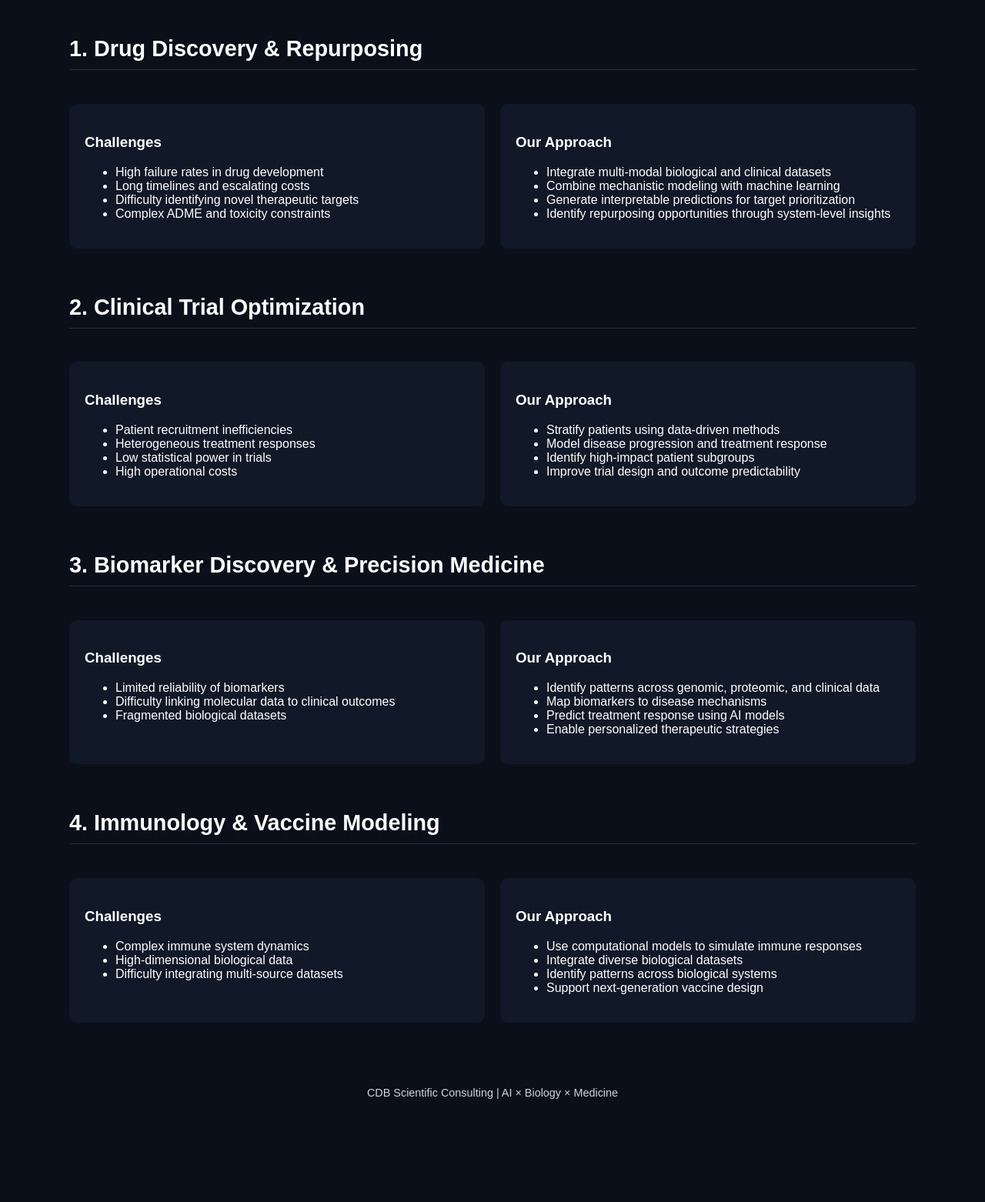
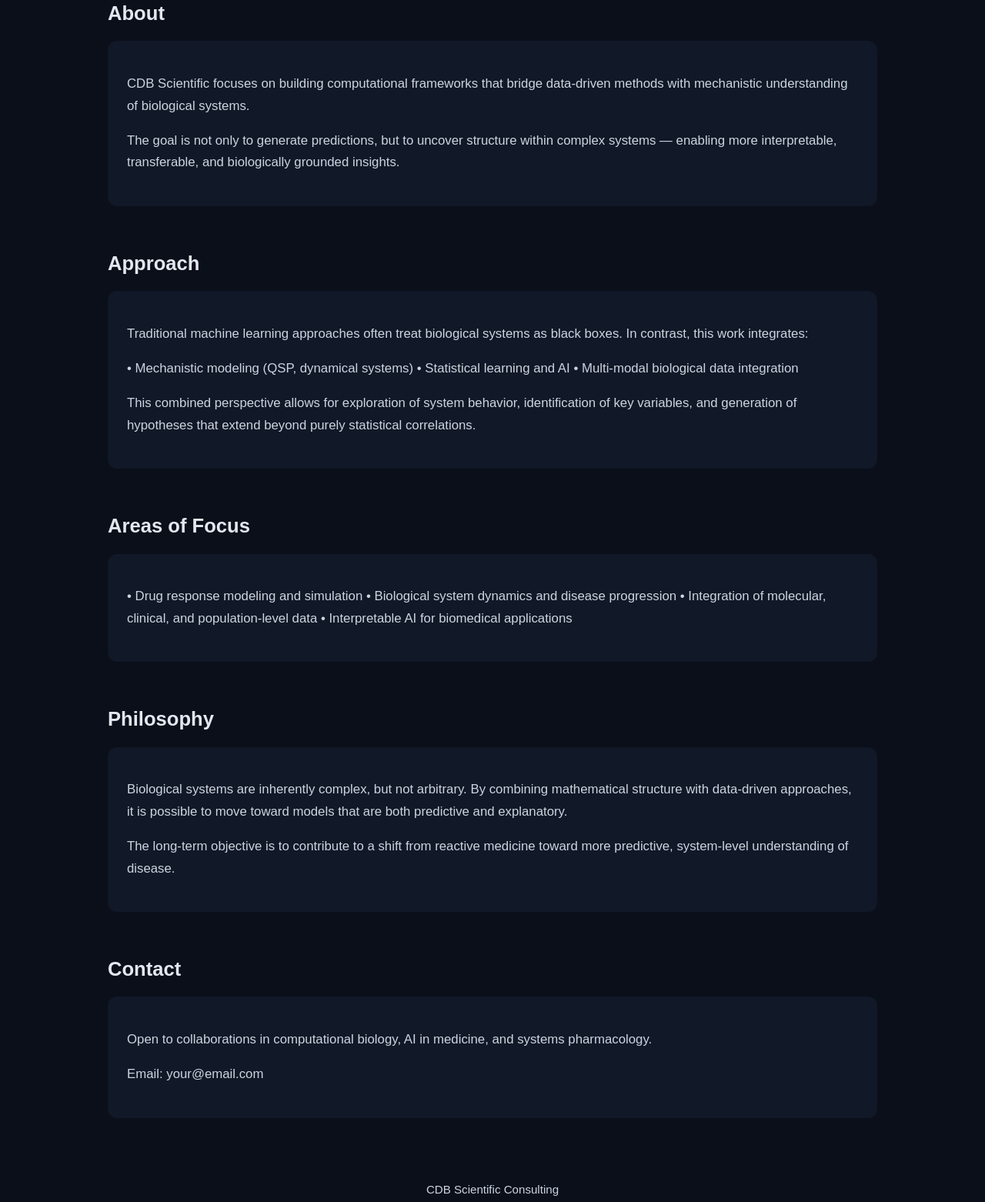
Before and after one commit to cbasile2n/cdb-scientific-consulting, a plain HTML site: page index.html in a window 1280 px wide. Shown: the part 442-2004 px from the top of the page at 77% size. Before the commit the page ends 1928 px from the top, so only its background shows below. Drawn offline with Linux system fonts and the light colour scheme.

Commit message:
Update index.html

```diff
--- a/index.html
+++ b/index.html
@@ -2,7 +2,7 @@
 <html lang="en">
 <head>
   <meta charset="UTF-8">
-  <title>CDB Scientific | AI & Systems Biology</title>
+  <title>CDB Scientific | AI & Biomedical Systems</title>
   <meta name="viewport" content="width=device-width, initial-scale=1.0">
 
   <style>
@@ -15,34 +15,31 @@
 
     .container {
       width: 90%;
-      max-width: 1100px;
+      max-width: 1000px;
       margin: auto;
-      padding: 40px 0;
-    }
-
-    h1, h2 {
-      color: #ffffff;
+      padding: 60px 0;
     }
 
     h1 {
       font-size: 2.8em;
+      text-align: center;
     }
 
     h2 {
       margin-top: 60px;
-      font-size: 1.8em;
-      border-bottom: 1px solid #2a2f45;
-      padding-bottom: 10px;
+      font-size: 1.6em;
+      color: #e2e8f0;
     }
 
     p {
       color: #cbd5e1;
-      line-height: 1.6;
+      line-height: 1.7;
+      font-size: 1.05em;
     }
 
     .hero {
       text-align: center;
-      padding: 80px 20px;
+      padding: 100px 20px 40px;
     }
 
     .section {
@@ -51,28 +48,16 @@
 
     .card {
       background: #111827;
-      padding: 20px;
-      border-radius: 10px;
+      padding: 25px;
+      border-radius: 12px;
       margin-top: 20px;
-    }
-
-    .grid {
-      display: grid;
-      grid-template-columns: 1fr 1fr;
-      gap: 20px;
-    }
-
-    @media (max-width: 768px) {
-      .grid {
-        grid-template-columns: 1fr;
-      }
     }
 
     .footer {
       text-align: center;
       margin-top: 80px;
+      font-size: 0.9em;
       color: #888;
-      font-size: 0.9em;
     }
   </style>
 </head>
@@ -81,124 +66,101 @@
 
   <!-- HERO -->
   <div class="hero">
-    <h1>Accelerating Biomedical Discovery with AI & Systems Modeling</h1>
+    <h1>Modeling Biology. Advancing Medicine.</h1>
     <p>
-      Integrating machine learning, quantitative systems pharmacology, and biological data
-      to generate actionable insights across drug discovery, clinical research, and precision medicine.
+      A computational approach to understanding complex biological systems
+      through the integration of machine learning, mechanistic modeling,
+      and real-world biomedical data.
     </p>
   </div>
 
   <div class="container">
 
-    <!-- SECTION 1 -->
-    <h2>1. Drug Discovery & Repurposing</h2>
+    <!-- ABOUT -->
+    <div class="section">
+      <h2>About</h2>
+      <div class="card">
+        <p>
+          CDB Scientific focuses on building computational frameworks that bridge data-driven
+          methods with mechanistic understanding of biological systems.
+        </p>
 
-    <div class="grid">
-
-      <div class="card">
-        <h3>Challenges</h3>
-        <ul>
-          <li>High failure rates in drug development</li>
-          <li>Long timelines and escalating costs</li>
-          <li>Difficulty identifying novel therapeutic targets</li>
-          <li>Complex ADME and toxicity constraints</li>
-        </ul>
+        <p>
+          The goal is not only to generate predictions, but to uncover structure within complex systems —
+          enabling more interpretable, transferable, and biologically grounded insights.
+        </p>
       </div>
-
-      <div class="card">
-        <h3>Our Approach</h3>
-        <ul>
-          <li>Integrate multi-modal biological and clinical datasets</li>
-          <li>Combine mechanistic modeling with machine learning</li>
-          <li>Generate interpretable predictions for target prioritization</li>
-          <li>Identify repurposing opportunities through system-level insights</li>
-        </ul>
-      </div>
-
     </div>
 
-    <!-- SECTION 2 -->
-    <h2>2. Clinical Trial Optimization</h2>
+    <!-- APPROACH -->
+    <div class="section">
+      <h2>Approach</h2>
+      <div class="card">
+        <p>
+          Traditional machine learning approaches often treat biological systems as black boxes.
+          In contrast, this work integrates:
+        </p>
 
-    <div class="grid">
+        <p>
+          • Mechanistic modeling (QSP, dynamical systems)
+          • Statistical learning and AI
+          • Multi-modal biological data integration
+        </p>
 
-      <div class="card">
-        <h3>Challenges</h3>
-        <ul>
-          <li>Patient recruitment inefficiencies</li>
-          <li>Heterogeneous treatment responses</li>
-          <li>Low statistical power in trials</li>
-          <li>High operational costs</li>
-        </ul>
+        <p>
+          This combined perspective allows for exploration of system behavior, identification of key variables,
+          and generation of hypotheses that extend beyond purely statistical correlations.
+        </p>
       </div>
-
-      <div class="card">
-        <h3>Our Approach</h3>
-        <ul>
-          <li>Stratify patients using data-driven methods</li>
-          <li>Model disease progression and treatment response</li>
-          <li>Identify high-impact patient subgroups</li>
-          <li>Improve trial design and outcome predictability</li>
-        </ul>
-      </div>
-
     </div>
 
-    <!-- SECTION 3 -->
-    <h2>3. Biomarker Discovery & Precision Medicine</h2>
-
-    <div class="grid">
-
+    <!-- AREAS -->
+    <div class="section">
+      <h2>Areas of Focus</h2>
       <div class="card">
-        <h3>Challenges</h3>
-        <ul>
-          <li>Limited reliability of biomarkers</li>
-          <li>Difficulty linking molecular data to clinical outcomes</li>
-          <li>Fragmented biological datasets</li>
-        </ul>
+        <p>
+          • Drug response modeling and simulation
+          • Biological system dynamics and disease progression
+          • Integration of molecular, clinical, and population-level data
+          • Interpretable AI for biomedical applications
+        </p>
       </div>
-
-      <div class="card">
-        <h3>Our Approach</h3>
-        <ul>
-          <li>Identify patterns across genomic, proteomic, and clinical data</li>
-          <li>Map biomarkers to disease mechanisms</li>
-          <li>Predict treatment response using AI models</li>
-          <li>Enable personalized therapeutic strategies</li>
-        </ul>
-      </div>
-
     </div>
 
-    <!-- SECTION 4 -->
-    <h2>4. Immunology & Vaccine Modeling</h2>
+    <!-- PHILOSOPHY -->
+    <div class="section">
+      <h2>Philosophy</h2>
+      <div class="card">
+        <p>
+          Biological systems are inherently complex, but not arbitrary.
+          By combining mathematical structure with data-driven approaches,
+          it is possible to move toward models that are both predictive and explanatory.
+        </p>
 
-    <div class="grid">
-
-      <div class="card">
-        <h3>Challenges</h3>
-        <ul>
-          <li>Complex immune system dynamics</li>
-          <li>High-dimensional biological data</li>
-          <li>Difficulty integrating multi-source datasets</li>
-        </ul>
+        <p>
+          The long-term objective is to contribute to a shift from reactive medicine
+          toward more predictive, system-level understanding of disease.
+        </p>
       </div>
-
-      <div class="card">
-        <h3>Our Approach</h3>
-        <ul>
-          <li>Use computational models to simulate immune responses</li>
-          <li>Integrate diverse biological datasets</li>
-          <li>Identify patterns across biological systems</li>
-          <li>Support next-generation vaccine design</li>
-        </ul>
-      </div>
-
     </div>
 
-    <!-- FOOTER -->
+    <!-- CONTACT -->
+    <div class="section">
+      <h2>Contact</h2>
+      <div class="card">
+        <p>
+          Open to collaborations in computational biology, AI in medicine,
+          and systems pharmacology.
+        </p>
+
+        <p>
+          Email: your@email.com
+        </p>
+      </div>
+    </div>
+
     <div class="footer">
-      <p>CDB Scientific Consulting | AI × Biology × Medicine</p>
+      <p>CDB Scientific Consulting</p>
     </div>
 
   </div>
```
